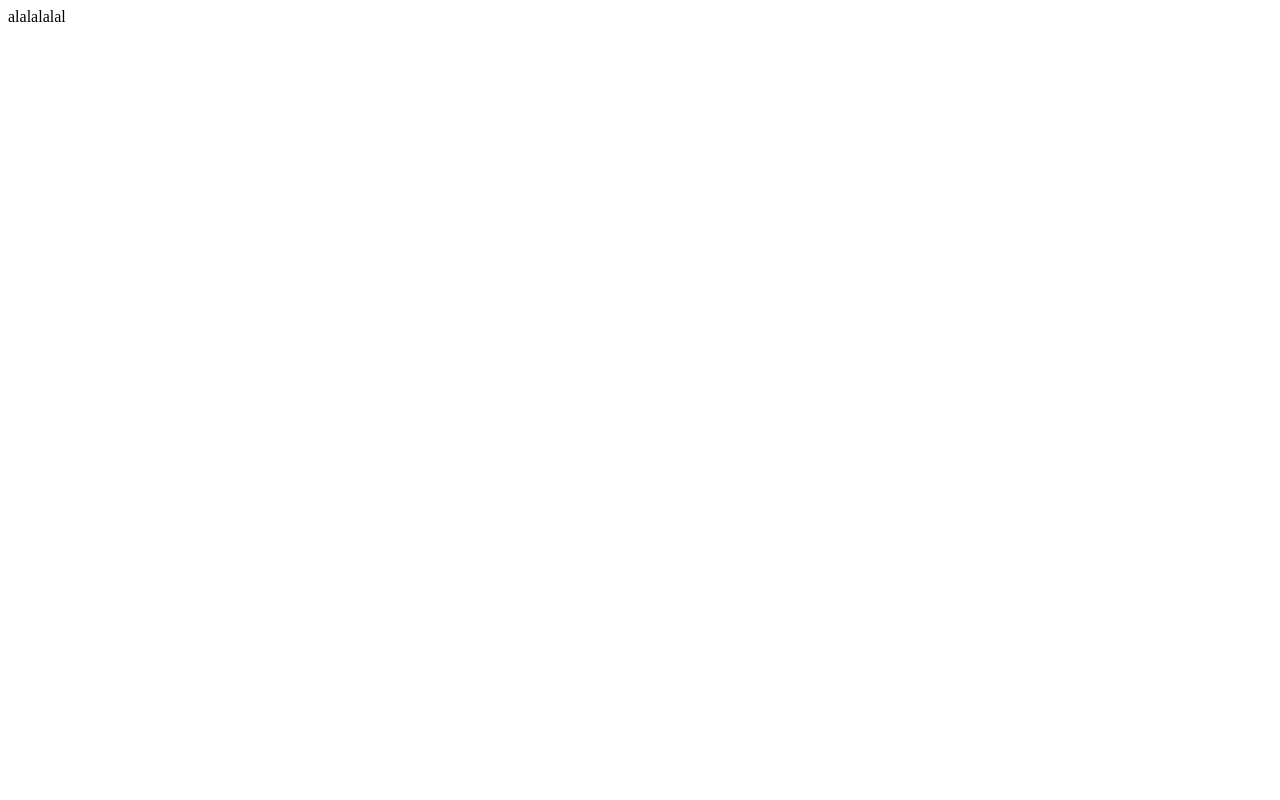
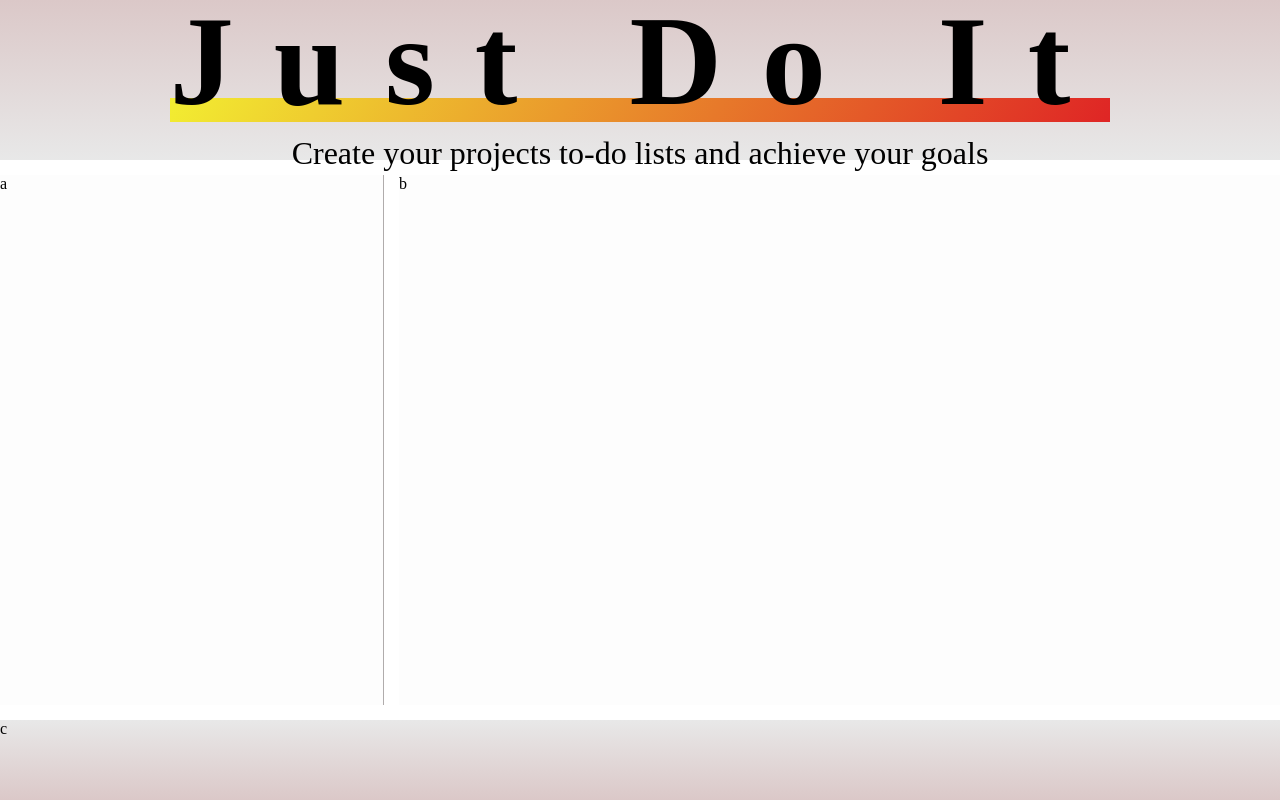
Before and after one commit to brunojustino/todo-list, a website built with webpack: page dist/index.html in a window 1280 px wide. Built offline with Linux system fonts and the light colour scheme.

Commit message:
started layout

```diff
--- /dev/null
+++ b/src/css/styles.css
@@ -0,0 +1,80 @@
+html {
+    -webkit-box-sizing: border-box;
+    -moz-box-sizing: border-box;
+    box-sizing: border-box;
+  }
+*, *:before, *:after {
+    -webkit-box-sizing: inherit;
+    -moz-box-sizing: inherit;
+    box-sizing: inherit;
+    }
+* {
+    margin: 0;
+    padding: 0;
+}
+
+body {
+    /* width: 100vw;
+    height: 100vh; */
+    /* background: #090808; */
+}
+
+#content{
+    display: grid;
+    grid-template-areas:
+    "header header header"
+    "projects main main"
+    "footer footer footer";
+    grid-template-columns: 30% 1fr 1fr;
+    grid-template-rows: 20% 1fr 10%;
+    grid-gap: 15px;
+    height: 100vh;
+
+}
+
+.header{
+    background: linear-gradient(rgb(219, 200, 200), #e8e8e8 );
+    /* background: rgb(238, 233, 233); */
+    grid-area: header;
+    display: flex;
+    flex-direction: column;
+    justify-content: center;
+    align-items: center;
+}
+
+.header h2{
+    /* margin: auto auto; */
+    font-size: 8.0em;
+    letter-spacing: 40px
+}
+
+.underline--magical {
+    background-image: linear-gradient(120deg, #f2ed31 0%, #df2525 100%);
+    background-repeat: no-repeat;
+    background-size: 100% 0.19em;
+    background-position: 0 90%;
+    transition: background-size 0.25s ease-in;
+  }
+
+.header p{
+    font-size: 2.0em;
+}
+
+.projects{
+    grid-area: projects;
+    background: rgb(253, 253, 253);
+    border-right: 1px solid #b0acac;
+
+}
+
+.mainApp{
+    background: rgb(253, 253, 253);
+    grid-area: main;
+
+}
+
+.footer{
+    grid-area: footer;
+    background: linear-gradient(#e8e8e8, rgb(219, 200, 200));
+
+}
--- a/src/index.js
+++ b/src/index.js
@@ -1,7 +1,6 @@
 // import { productsContent } from './products'
 // import vera from './img/vera.jpg'
+import "./css/styles.css";
 
 console.log("hi")
 let content = document.getElementById("content")
-
-content.innerHTML = "alalalalal"
```
Also changed, not shown: dist/index.html, dist/main.js.
